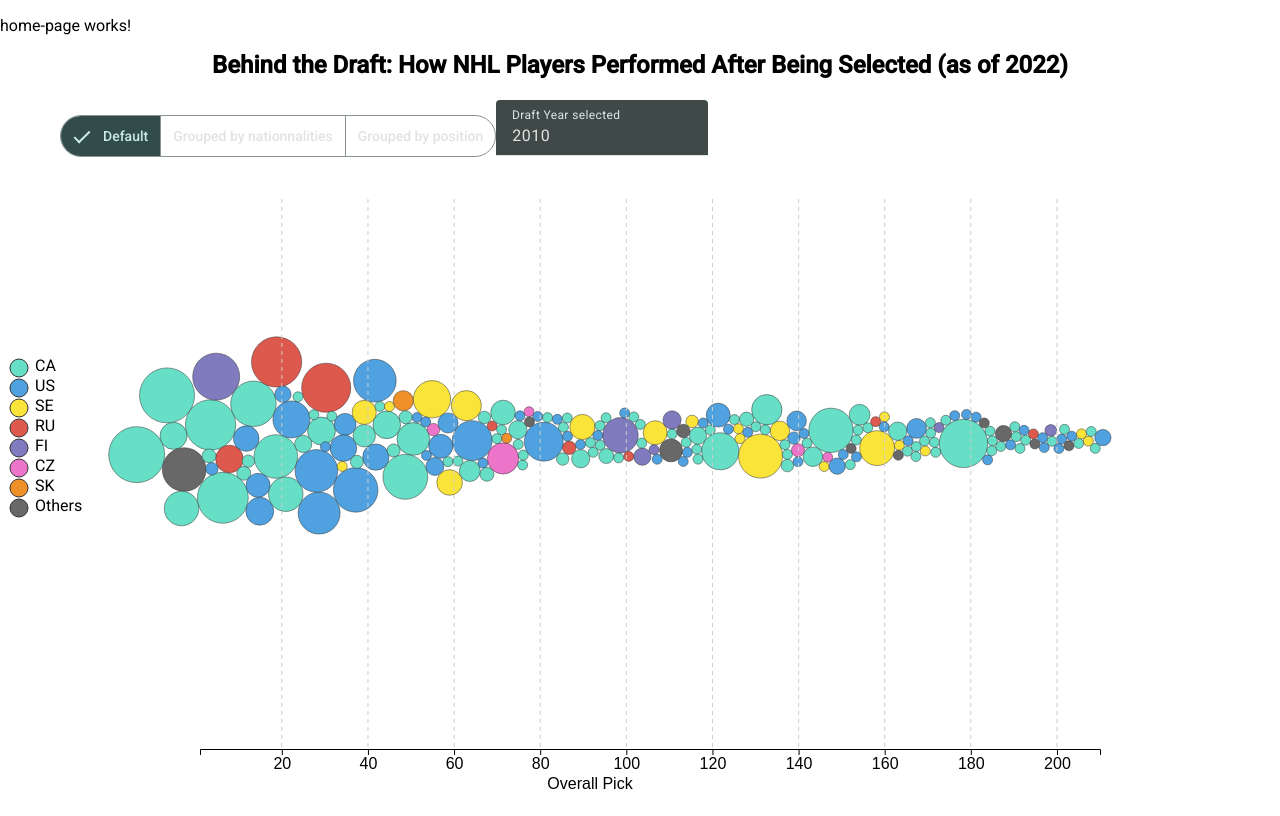
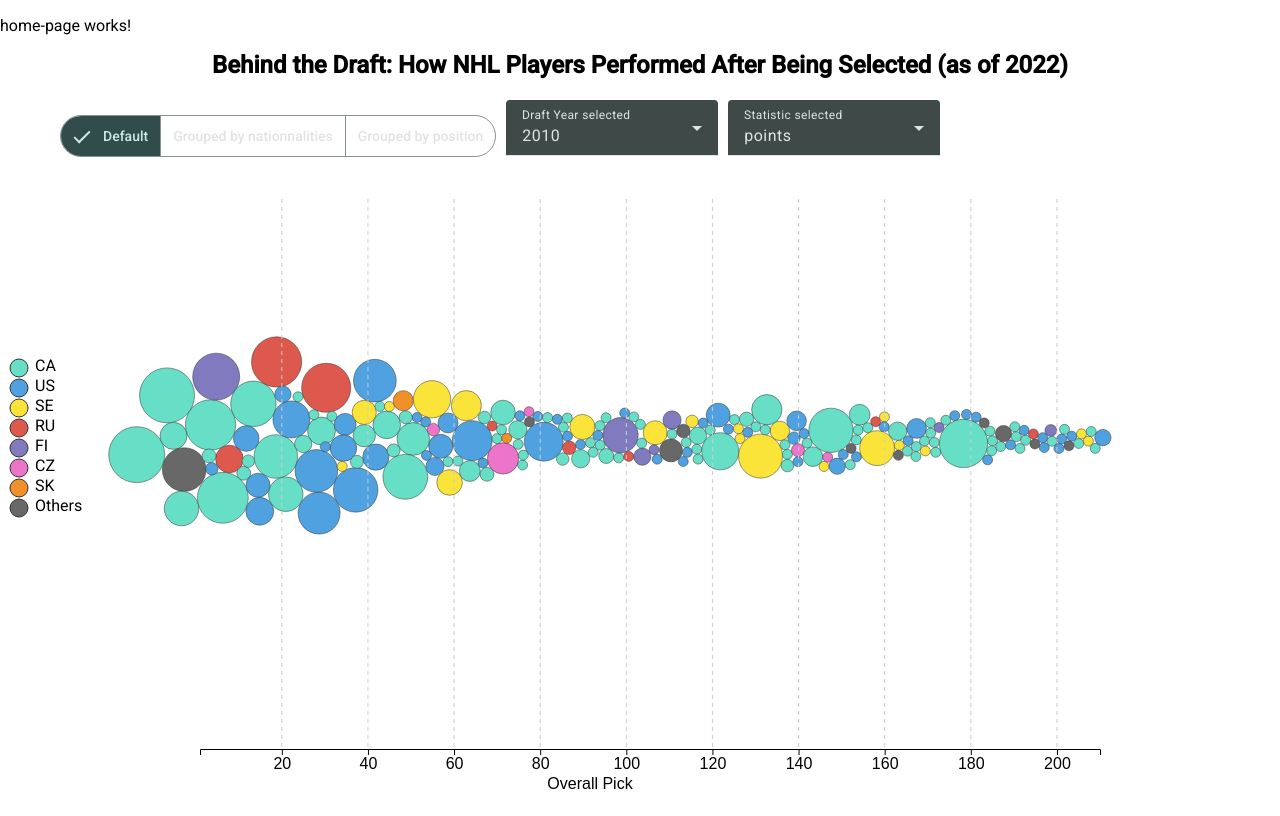
Before and after one commit to MaxenceSigouin/INF8808-Projet, an Angular app in the folder projet-dataviz/: page / in a window 1280 px wide. Built offline with nearby package versions, Linux system fonts and the light colour scheme.

Commit message:
fix: modif bubble spacing on other stats then points

```diff
--- a/projet-dataviz/src/app/components/beeswarm-chart/beeswarm-chart/beeswarm-chart.component.css
+++ b/projet-dataviz/src/app/components/beeswarm-chart/beeswarm-chart/beeswarm-chart.component.css
@@ -5,4 +5,5 @@
     display: flex;
     flex-direction: row;
     align-items: baseline;
+    gap: 10px;
 }
--- a/projet-dataviz/src/app/components/beeswarm-chart/beeswarm-chart/beeswarm-chart.component.html
+++ b/projet-dataviz/src/app/components/beeswarm-chart/beeswarm-chart/beeswarm-chart.component.html
@@ -3,7 +3,7 @@
     <mat-button-toggle-group
       id="view-toggle"
       [(ngModel)]="viewSelected"
-      (ngModelChange)="transitionView()"
+      (ngModelChange)="transitionView(statsSelected)"
       name="viewToggle"
       aria-label="View Toggle"
     >
@@ -19,12 +19,23 @@
       <mat-label>Draft Year selected</mat-label>
       <mat-select
         [(ngModel)]="draftYearSelected"
-        (ngModelChange)="updateBeeswarmChart(draftYearSelected)"
+        (ngModelChange)="updateBeeswarmChart(draftYearSelected, statsSelected)"
       >
         @for (year of draftYears; track year) {
         <mat-option [value]="year">{{ year }}</mat-option>
         }
       </mat-select>
     </mat-form-field>
+    <mat-form-field>
+      <mat-label>Statistic selected</mat-label>
+      <mat-select
+        [(ngModel)]="statsSelected"
+        (ngModelChange)="updateBeeswarmChart(draftYearSelected, statsSelected)"
+      >
+        @for (stat of statsToShow; track stat) {
+        <mat-option [value]="stat">{{ stat }}</mat-option>
+        }
+      </mat-select>
+    </mat-form-field>
   </div>
 </div>
--- a/projet-dataviz/src/app/components/beeswarm-chart/beeswarm-chart/beeswarm-chart.component.ts
+++ b/projet-dataviz/src/app/components/beeswarm-chart/beeswarm-chart/beeswarm-chart.component.ts
@@ -34,6 +34,9 @@
   draftYears: number[] = [];
   draftYearSelected: number = 2010;
 
+  statsToShow: string[] = ['points', 'goals', 'assists', 'games_played'];
+  statsSelected: string = 'points';
+
   constructor(
     private dataSrv: DataProcessingService,
     private chartStyleSrv: ChartStyleManagerService
@@ -41,13 +44,14 @@
 
   ngAfterViewInit() {
     this.updateDraftYearsAvailable();
-    this.updateBeeswarmChart(this.draftYearSelected);
+    this.updateBeeswarmChart(this.draftYearSelected, this.statsSelected);
   }
 
   createBeeswarmChart(stat: keyof Player = 'points') {
-    d3.select('svg').remove();
-    d3.selectAll('.tooltip').remove();
-    d3.selectAll('.chart-title').remove();
+    d3.select('#beeswarm-chart').remove(); // Remove the SVG
+    d3.selectAll('.tooltip').remove(); // Remove tooltips
+    d3.selectAll('.chart-title').remove(); // Remove the title
+    d3.select('#legend-container').remove(); // Remove the legend
     const title = d3
       .select('#beeswarm-container')
       .append('div')
@@ -181,10 +185,10 @@
       .attr('stroke-width', 1);
 
     this.createLegend();
-    this.transitionView();
+    this.transitionView(stat);
   }
 
-  transitionView() {
+  transitionView(stat: keyof Player) {
     const dur = 1000;
     d3.selectAll('.group-label').remove();
     switch (this.viewSelected) {
@@ -218,7 +222,7 @@
             .force('y', d3.forceY(() => y).strength(1))
             .force(
               'collide',
-              d3.forceCollide((d) => this.radiusScale!(d.points))
+              d3.forceCollide((d) => this.radiusScale!(d[stat]))
             )
             .alphaDecay(0.05)
             .stop();
@@ -297,7 +301,7 @@
             .force('y', d3.forceY(() => y).strength(1))
             .force(
               'collide',
-              d3.forceCollide((d) => this.radiusScale!(d.points))
+              d3.forceCollide((d) => this.radiusScale!(d[stat]))
             )
             .alphaDecay(0.05)
             .stop();
@@ -400,7 +404,7 @@
     });
   }
 
-  updateBeeswarmChart(year: number) {
+  updateBeeswarmChart(year: number, stat: keyof Player) {
     this.dataSrv.getDataAsPlayer().then((allData: Player[]) => {
       const data = allData.filter((d) => d.year === year);
 
@@ -411,8 +415,17 @@
       });
 
       this.currentData = data;
-      this.createBeeswarmChart();
-      this.transitionView();
+
+      // Recalculate radiusScale based on the selected statistic
+      const maxRadius =
+        Math.min(this.DEFAULT_CHART_HEIGTH, this.DEFAULT_CHART_WIDTH) * 0.04;
+      this.radiusScale = d3
+        .scaleSqrt()
+        .domain([0, d3.max(this.currentData, (d) => d[stat]) || 1])
+        .range([5, maxRadius]);
+
+      this.createBeeswarmChart(stat);
+      this.transitionView(stat);
     });
   }
 
```
